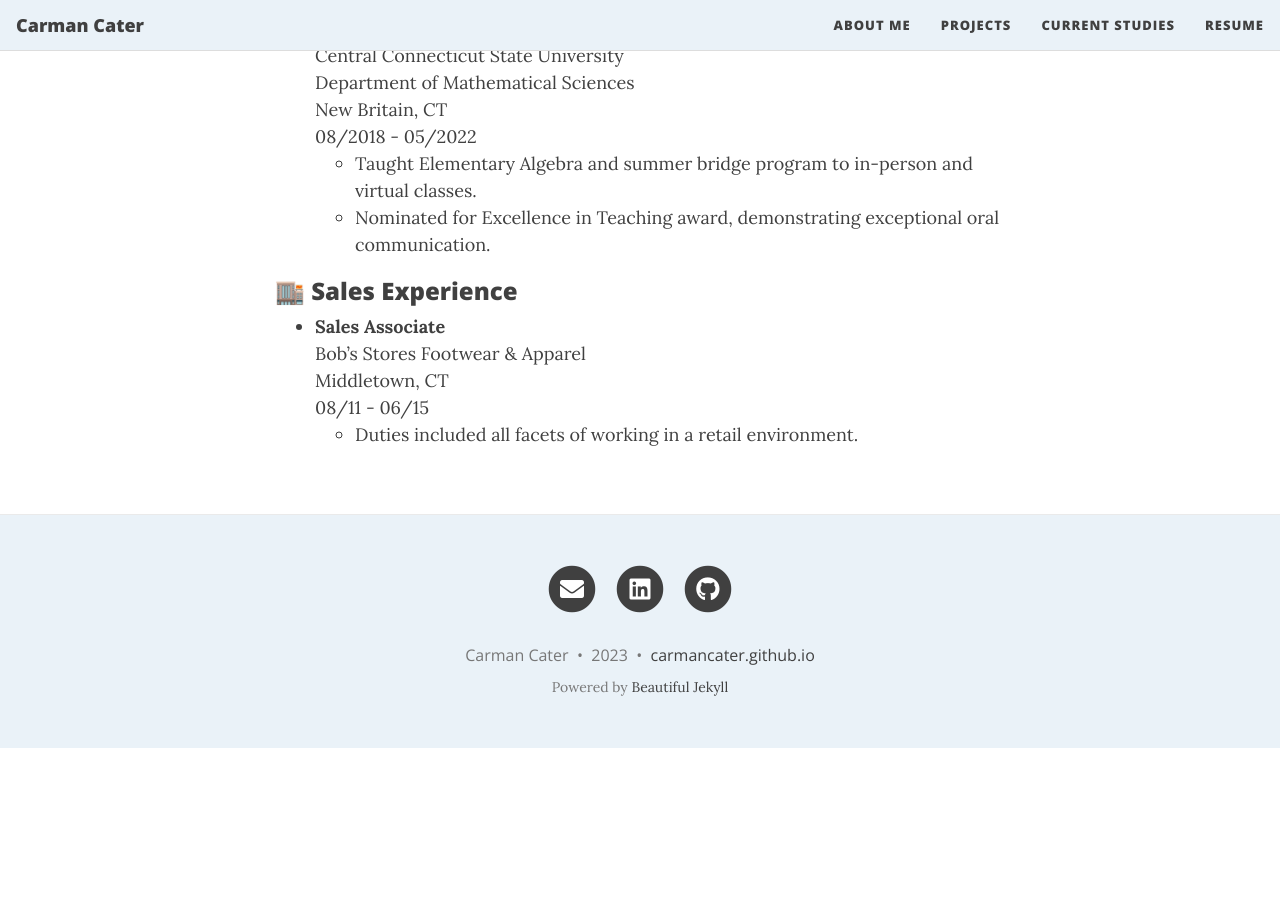
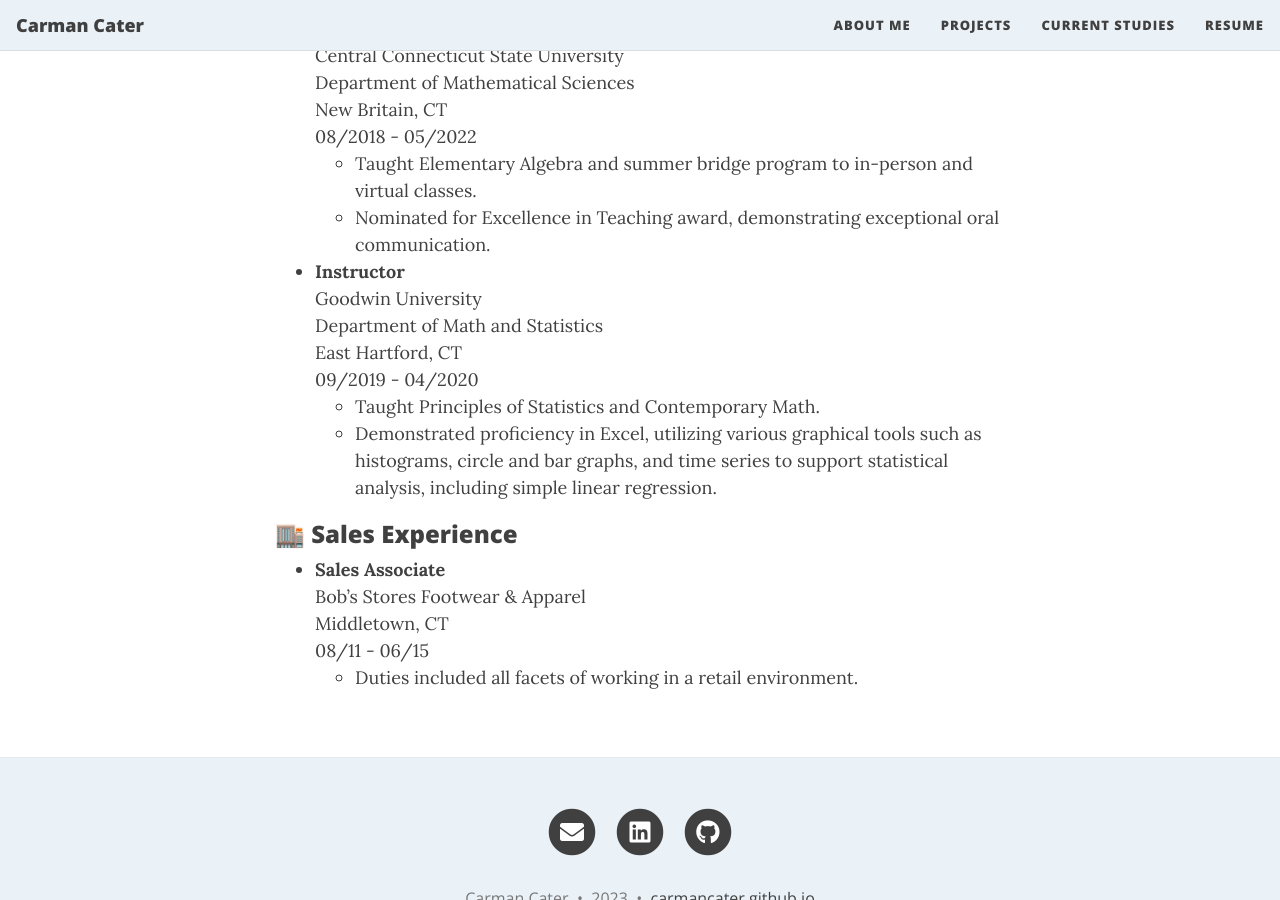
Before and after one commit to carmancater/carmancater.github.io, a Jekyll site: the page built from resume.md, in a window 1280 px wide and 900 px high, scrolled down 2128 px. Built offline with Jekyll 4.4.1, drawn with Linux system fonts in a browser that asks for light colours; nearby versions of some CDN libraries; emoji names are drawn with the system emoji font; before the commit the page ends 2876 px from its top, so only the background shows below that.

Commit message:
Update resume.md

```diff
--- a/resume.md
+++ b/resume.md
@@ -73,6 +73,14 @@ New Britain, CT
     - Taught Elementary Algebra and summer bridge program to in-person and virtual classes.
     - Nominated for Excellence in Teaching award, demonstrating exceptional oral communication.
 
+- **Instructor**
+Goodwin University
+Department of Math and Statistics
+East Hartford, CT
+09/2019 - 04/2020
+    - Taught Principles of Statistics and Contemporary Math.
+    - Demonstrated proficiency in Excel, utilizing various graphical tools such as histograms, circle and bar graphs, and time series to support statistical analysis, including simple linear regression.
+
 ### :department_store: Sales Experience
 - **Sales Associate**
 Bob's Stores Footwear & Apparel
```
